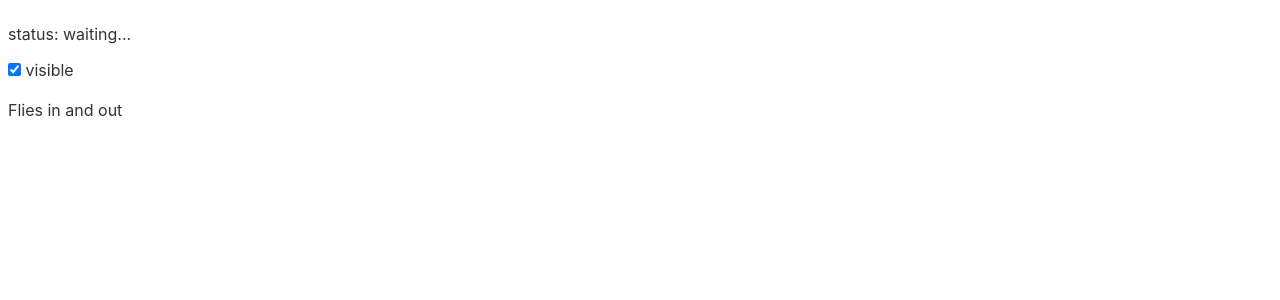
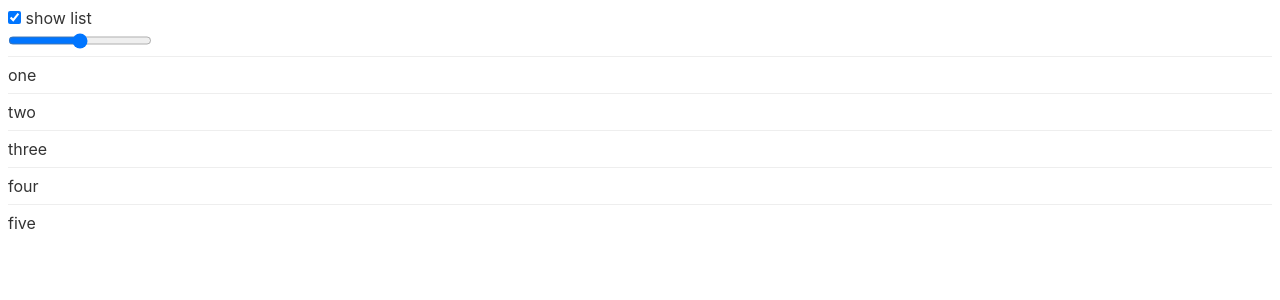
Before and after one commit to tankred/svelte-lab, a Svelte app: page / in a window 1280 px wide. Shown: the top 300 px of the page. Built offline with nearby package versions, Linux system fonts and the light colour scheme.

Commit message:
Local transitions
	modified:   CHANGELOG.md
	modified:   package.json
	modified:   src/App.svelte

```diff
--- a/package.json
+++ b/package.json
@@ -1,6 +1,6 @@
 {
   "name": "svelte-app",
-  "version": "0.4.4",
+  "version": "0.4.5",
   "scripts": {
     "build": "rollup -c",
     "dev": "rollup -c -w",
--- a/src/App.svelte
+++ b/src/App.svelte
@@ -1,25 +1,32 @@
 <script>
-	import { fly } from 'svelte/transition';
+	import { slide } from 'svelte/transition';
 
-	let visible = true;
-	let status = 'waiting...';
+	let showItems = true;
+	let i = 5;
+	let items = ['one', 'two', 'three', 'four', 'five', 'six', 'seven', 'eight', 'nine', 'ten'];
 </script>
 
-<p>status: {status}</p>
+<style>
+	div {
+		padding: 0.5em 0;
+		border-top: 1px solid #eee;
+	}
+</style>
 
 <label>
-	<input type="checkbox" bind:checked={visible}>
-	visible
+	<input type="checkbox" bind:checked={showItems}>
+	show list
 </label>
 
-{#if visible}
-	<p
-		transition:fly="{{ y: 200, duration: 2000 }}"
-		on:introstart="{() => status = 'intro started'}"
-		on:outrostart="{() => status = 'outro started'}"
-		on:introend="{() => status = 'intro ended'}"
-		on:outroend="{() => status = 'outro ended'}"
-	>
-		Flies in and out
-	</p>
+<label>
+	<input type="range" bind:value={i} max=10>
+
+</label>
+
+{#if showItems}
+	{#each items.slice(0, i) as item}
+		<div transition:slide|local>
+			{item}
+		</div>
+	{/each}
 {/if}
```
Also changed, not shown: 1 other file (tests, documents, lock files or other folders).
